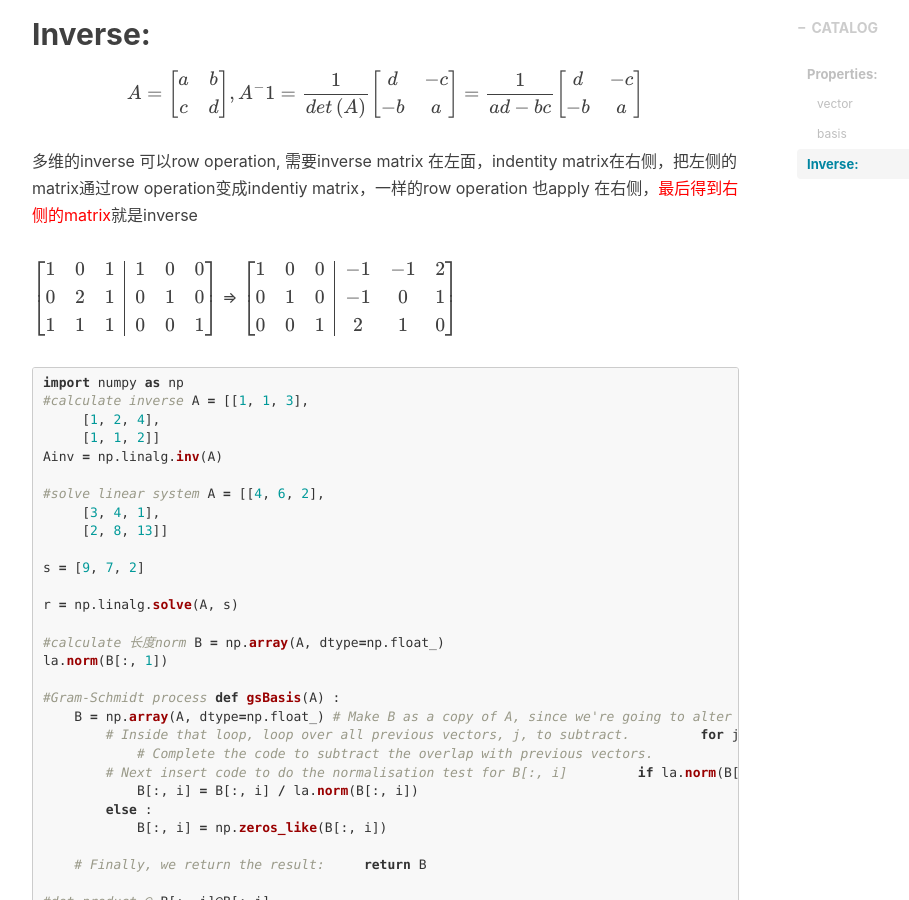
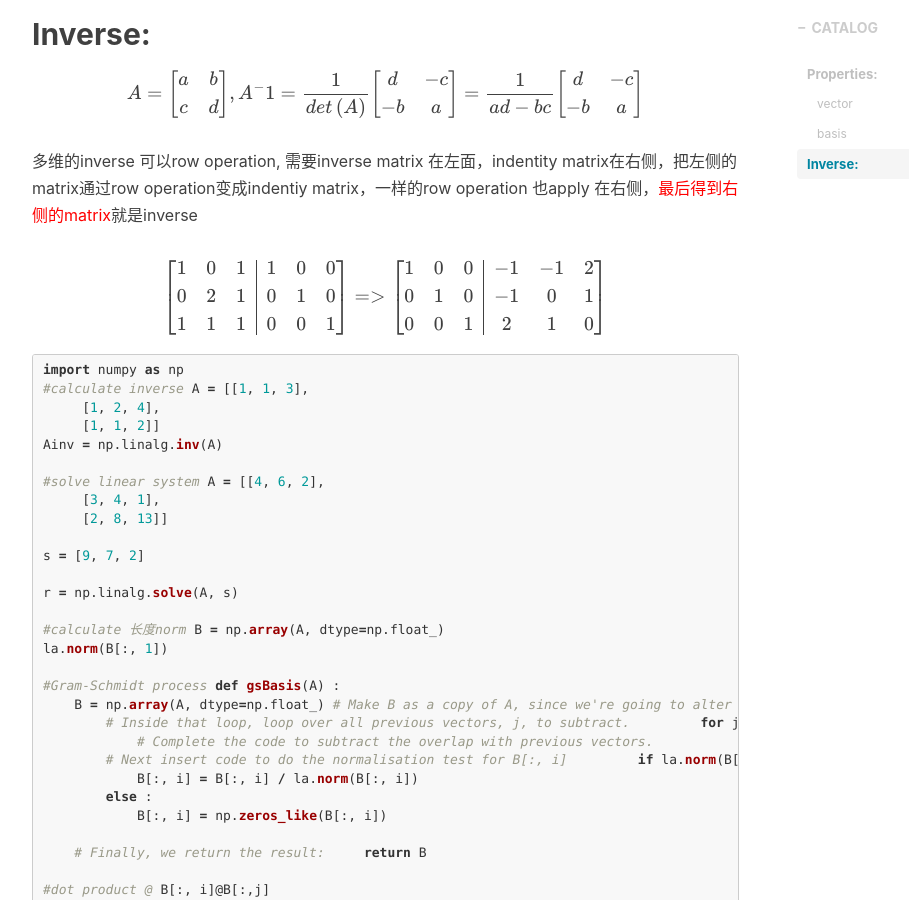
Before and after one commit to beckswu/beckswu.github.io, a Jekyll site: the page built from _posts/2018-09-23-linear-algebra.markdown, in a window 1280 px wide and 900 px high, scrolled down 1631 px. Shown: the whole window, without its empty margins (233-1142 px from the left). Built offline with Jekyll 4.4.1, drawn with Linux system fonts in a browser that asks for light colours; nearby versions of some CDN libraries; formulas are drawn with MathJax 3; comment, search, counter and statistics services are not loaded.

Commit message:
update formula

````diff
--- a/_posts/2018-09-23-linear-algebra.markdown
+++ b/_posts/2018-09-23-linear-algebra.markdown
@@ -52,7 +52,7 @@ Basis is a set of n vectors that
 
 多维的inverse 可以row operation, 需要inverse matrix 在左面，indentity matrix在右侧，把左侧的matrix通过row operation变成indentiy matrix，一样的row operation 也apply 在右侧，<span style="color: red">最后得到右侧的matrix</span>就是inverse
 
-$$ \left[ \begin{array}{ccc \| ccc}  1 & 0 &1 &1 & 0 &0  \\ 0 & 2 & 1 &0 & 1 &0  \\ 1&1&1 &0 & 0 &1 \end{array} \right] $$ => $$ \left[ \begin{array}{ccc\|ccc}  1 & 0 &0 & -1 & -1 &2   \\  0 & 1 &0 & -1 & 0 & 1  \\ 0 & 0 &1 & 2&1&0  \end{array} \right] $$
+$$ \left[ \begin{array}{ccc \| ccc}  1 & 0 &1 &1 & 0 &0  \\ 0 & 2 & 1 &0 & 1 &0  \\ 1&1&1 &0 & 0 &1 \end{array} \right]  =>  \left[ \begin{array}{ccc\|ccc}  1 & 0 &0 & -1 & -1 &2   \\  0 & 1 &0 & -1 & 0 & 1  \\ 0 & 0 &1 & 2&1&0  \end{array} \right] $$
 
 ```python
 import numpy as np
````
